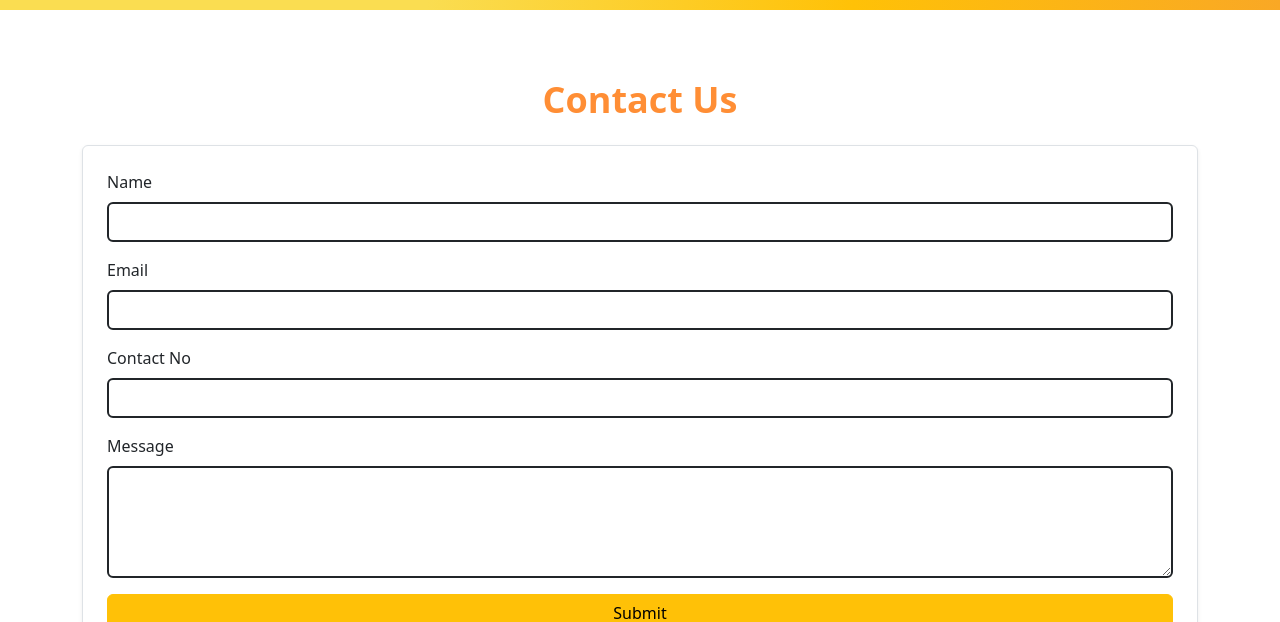
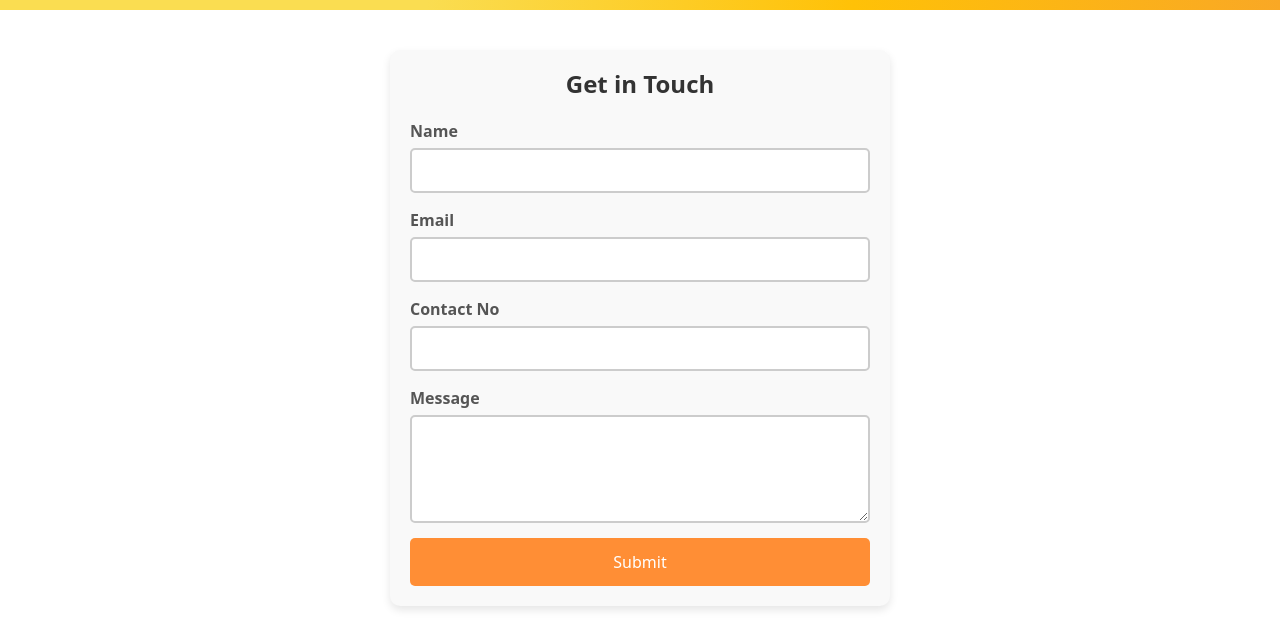
Before and after one commit to S-Sai-Aravindh/Institute-frontend, a React (Create React App) app: page /ContactUs in a window 1280 px wide. Shown: the part 330-952 px from the top of the page. Built offline with nearby package versions, Linux system fonts and the light colour scheme.

Commit message:
Till contact us

```diff
--- a/src/MainPage/ContactUsComp.js
+++ b/src/MainPage/ContactUsComp.js
@@ -1,5 +1,5 @@
-import React from 'react'
-import { useState } from "react";
+import React, { useState } from 'react';
+import './Style.css';
 
 const ContactUsComp = () => {
   const [formData, setFormData] = useState({ name: "", email: "", contact: "", message: "" });
@@ -33,67 +33,61 @@ const ContactUsComp = () => {
   };
 
   return (
-      <div className="container mt-5"  >
-        <h2 className="text-center mb-4">Contact Us</h2>
-        <form onSubmit={handleSubmit} className="border p-4 rounded shadow-sm" style={{backgroundColor:"white" }}>
-          <div className="mb-3" >
-            <label className="form-label">Name</label>
+    <div className="contact-container">
+      <h2 className="contact-title">Get in Touch</h2>
+      <form onSubmit={handleSubmit} className="contact-form">
+        <div className="form-group">
+          <label>Name</label>
           <input
             type="text"
             name="name"
             value={formData.name}
             onChange={handleChange}
-              className="form-control"
-              style={{border:"solid 2px "}}
+            className={errors.name ? "input-error" : "input-field"}
           />
-            {errors.name && <div className="text-danger mt-1">{errors.name}</div>}
+          {errors.name && <div className="error-text">{errors.name}</div>}
         </div>
 
-          <div className="mb-3">
-            <label className="form-label">Email</label>
+        <div className="form-group">
+          <label>Email</label>
           <input
             type="email"
             name="email"
             value={formData.email}
             onChange={handleChange}
-              className="form-control"
-              style={{border:"solid 2px "}}
+            className={errors.email ? "input-error" : "input-field"}
           />
-            {errors.email && <div className="text-danger mt-1">{errors.email}</div>}
+          {errors.email && <div className="error-text">{errors.email}</div>}
         </div>
 
-          <div className="mb-3">
-            <label className="form-label">Contact No</label>
+        <div className="form-group">
+          <label>Contact No</label>
           <input
             type="tel"
             name="contact"
             value={formData.contact}
             onChange={handleChange}
-              className="form-control"
-              style={{border:"solid 2px "}}
+            className={errors.contact ? "input-error" : "input-field"}
           />
-            {errors.contact && <div className="text-danger mt-1">{errors.contact}</div>}
+          {errors.contact && <div className="error-text">{errors.contact}</div>}
         </div>
 
-          <div className="mb-3">
-            <label className="form-label">Message</label>
+        <div className="form-group">
+          <label>Message</label>
           <textarea
             name="message"
             value={formData.message}
             onChange={handleChange}
             rows="4"
-              className="form-control"
-              style={{border:"solid 2px "}}
+            className={errors.message ? "input-error" : "input-field"}
           ></textarea>
-            {errors.message && <div className="text-danger mt-1">{errors.message}</div>}
+          {errors.message && <div className="error-text">{errors.message}</div>}
         </div>
 
-          <button type="submit" className="btn btn-warning w-100">
-            Submit
-          </button>
+        <button type="submit" className="submit-button">Submit</button>
       </form>
     </div>
   );
-}
+};
 
-export default ContactUsComp
+export default ContactUsComp;
--- a/src/MainPage/Style.css
+++ b/src/MainPage/Style.css
@@ -306,6 +306,7 @@
   display: grid;
   grid-template-columns: repeat(auto-fit, minmax(270px, 1fr));
   gap: 20px;
+  margin-bottom: 30px;
 }
 
 .batch-card {
@@ -340,6 +341,85 @@
   color: #333;
 }
 
+/* -------------------------------------------contact us ------------------------------------------------- */
+
+
+.contact-container {
+  max-width: 500px;
+  margin: 40px auto;
+  padding: 20px;
+  background-color: #f9f9f9;
+  border-radius: 10px;
+  box-shadow: 0 4px 8px rgba(0, 0, 0, 0.1);
+}
+
+.contact-title {
+  text-align: center;
+  color: #333;
+  margin-bottom: 20px;
+  font-size: 24px;
+  font-weight: bold;
+}
+
+.contact-form {
+  display: flex;
+  flex-direction: column;
+  gap: 15px;
+}
+
+.form-group {
+  display: flex;
+  flex-direction: column;
+}
+
+label {
+  font-weight: 600;
+  margin-bottom: 5px;
+  color: #555;
+}
+
+.input-field,
+textarea {
+  padding: 10px;
+  border: 2px solid #ccc;
+  border-radius: 5px;
+  font-size: 14px;
+  transition: border-color 0.3s;
+}
+
+.input-field:focus,
+textarea:focus {
+  border-color: #ff8e35;
+  outline: none;
+}
+
+.input-error {
+  border: 2px solid red;
+}
+
+.error-text {
+  color: red;
+  font-size: 12px;
+  margin-top: 5px;
+}
+
+.submit-button {
+  padding: 12px;
+  background-color: #ff8e35;
+  color: white;
+  border: none;
+  border-radius: 5px;
+  font-size: 16px;
+  cursor: pointer;
+  transition: background-color 0.3s;
+}
+
+.submit-button:hover {
+  background-color: #e67e29;
+}
+
+
+
 
 
 
@@ -368,4 +448,8 @@
     height: 43px;
     width: max-content;
   }
+
+  .Batchheader{
+    font-size: 33px;
+  }
 }
```
Lines whose indentation alone changed are shown as unchanged.
